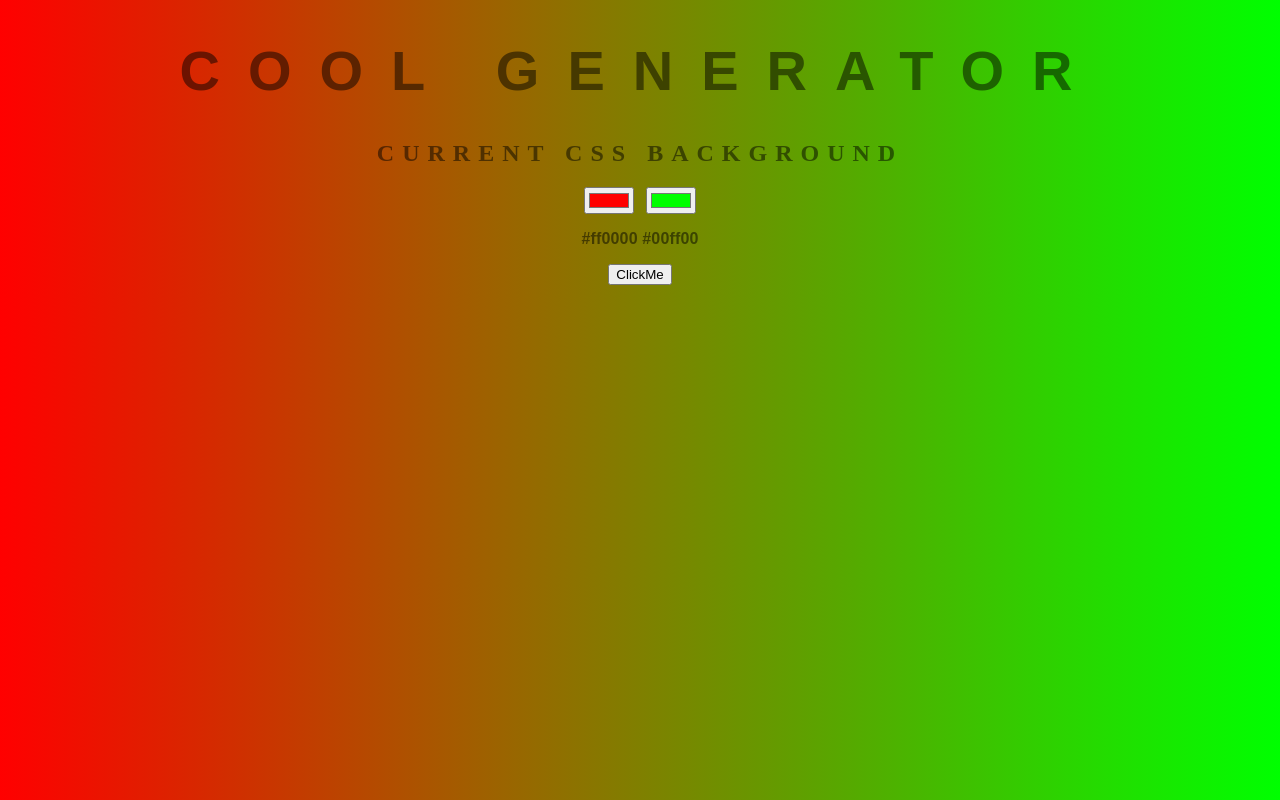
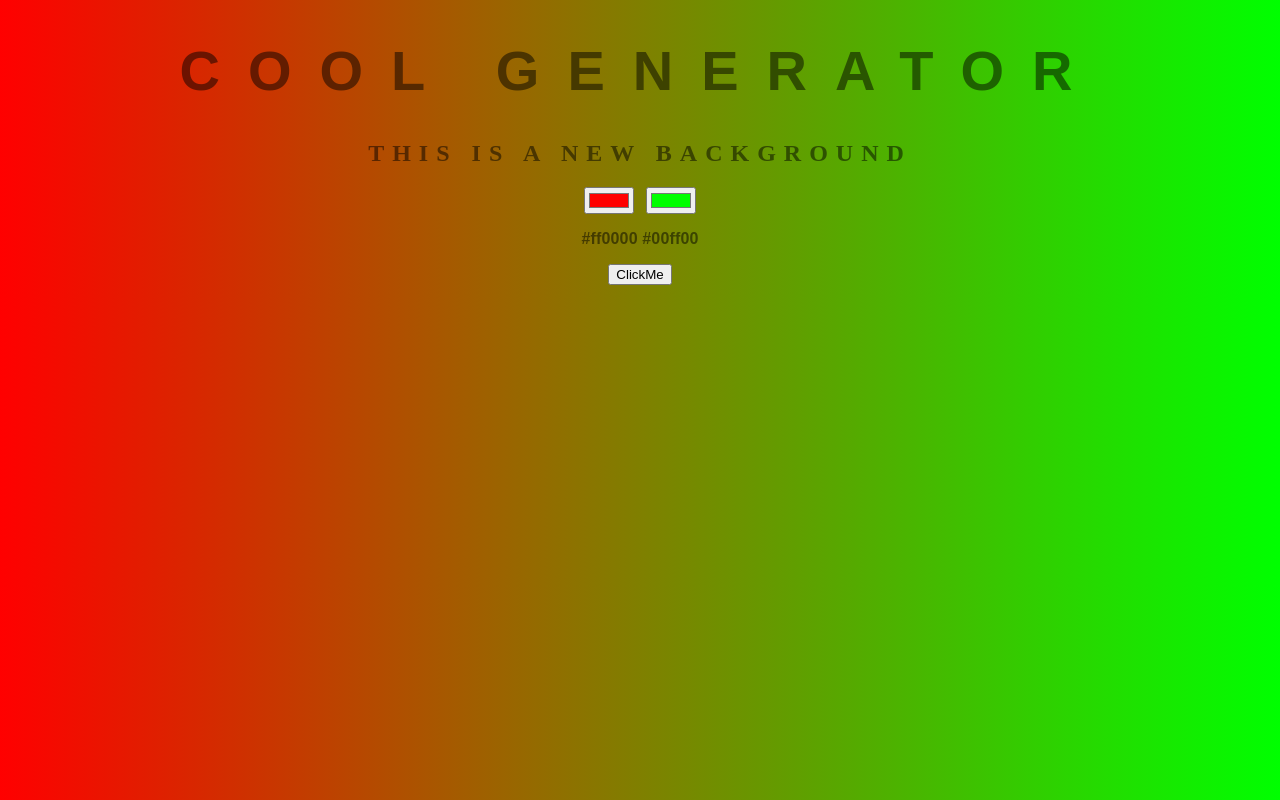
Before and after one commit to crux200/backgroundGen, a plain HTML site: page index.html in a window 1280 px wide. Drawn offline with Linux system fonts and the light colour scheme.

Commit message:
new text

```diff
--- a/index.html
+++ b/index.html
@@ -6,7 +6,7 @@
 </head>
 <body id="gradient">
 	<h1> Cool Generator </h1>
-	<h2> Current CSS Background </h2>
+	<h2> This is a new Background </h2>
 
 	<input class="color1" type="color" name="color1" value="#ff0000">
 	<input class="color2" type="color" name="color1" value="#00ff00">
```
